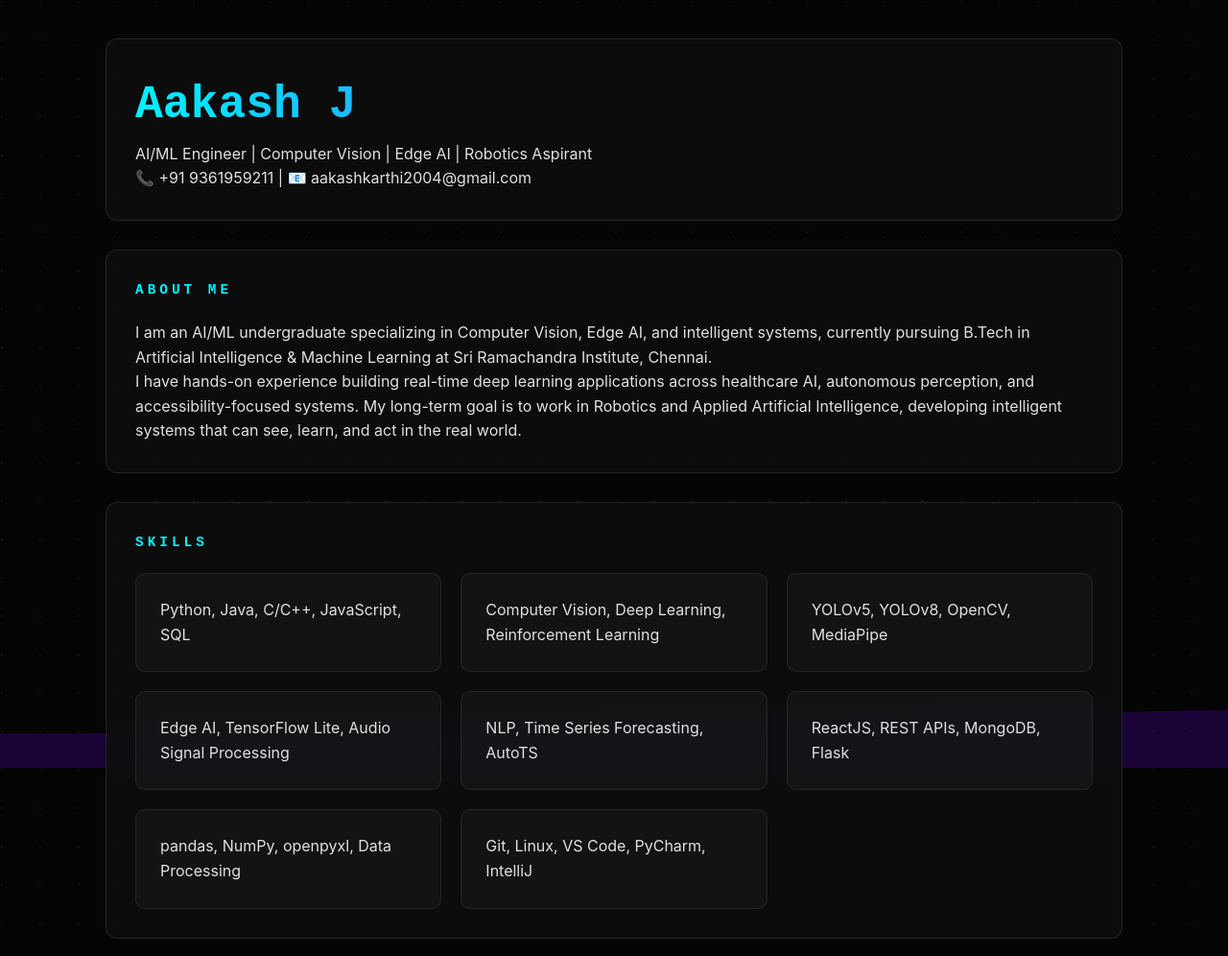
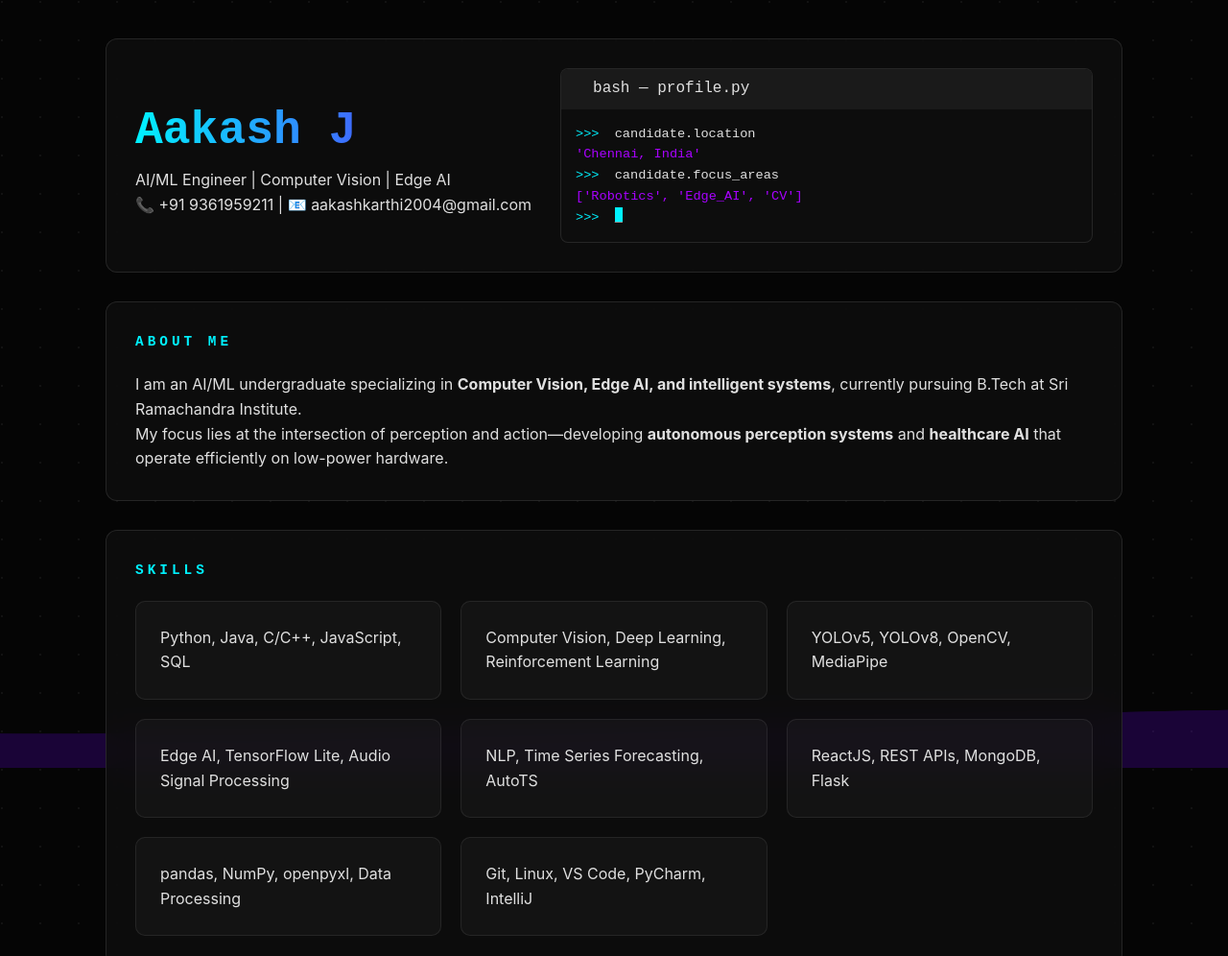
Before and after one commit to DarkAakrin17/portfolio, a plain HTML site: page index.html in a window 1280 px wide. Shown: the top 996 px of the page at 96% size. Drawn offline with Linux system fonts and the light colour scheme.

Commit message:
Refactor header and about section in index.html

```diff
--- a/index.html
+++ b/index.html
@@ -8,23 +8,45 @@
 </head>
 <body>
   <div class="container">
-    <header class="glass">
+  <header class="glass header-flex">
+    <div class="header-text">
       <h1>Aakash J</h1>
-      <p>AI/ML Engineer | Computer Vision | Edge AI | Robotics Aspirant</p>
-      <p>📞 +91 9361959211 | 📧 aakashkarthi2004@gmail.com</p>
+      <p class="tagline">AI/ML Engineer | Computer Vision | Edge AI</p>
+      <div class="contact-info">
+        <span>📞 +91 9361959211</span> | <span>📧 aakashkarthi2004@gmail.com</span>
+      </div>
+    </div>
+
+    <div class="terminal-window">
+      <div class="terminal-header">
+        <div class="terminal-buttons">
+          <span class="dot red"></span>
+          <span class="dot yellow"></span>
+          <span class="dot green"></span>
+        </div>
+        <div class="terminal-title">bash — profile.py</div>
+      </div>
+      <div class="terminal-body">
+        <div class="line"><span class="prompt">>>></span> candidate.location</div>
+        <div class="line output">'Chennai, India'</div>
+        <div class="line"><span class="prompt">>>></span> candidate.focus_areas</div>
+        <div class="line output">['Robotics', 'Edge_AI', 'CV']</div>
+        <div class="line"><span class="prompt">>>></span> <span class="cursor">_</span></div>
+      </div>
+    </div>
   </header>
 
-    <!-- About -->
   <section class="glass section">
+    <div class="accent-line"></div>
     <h2>About Me</h2>
     <p>
-        I am an AI/ML undergraduate specializing in Computer Vision, Edge AI, and intelligent systems, currently pursuing
-        B.Tech in Artificial Intelligence & Machine Learning at Sri Ramachandra Institute, Chennai.
+      I am an AI/ML undergraduate specializing in <strong>Computer Vision, Edge AI, and intelligent systems</strong>,
+      currently pursuing B.Tech at Sri Ramachandra Institute.
     </p>
     <p>
-        I have hands-on experience building real-time deep learning applications across healthcare AI, autonomous perception,
-        and accessibility-focused systems. My long-term goal is to work in Robotics and Applied Artificial Intelligence,
-        developing intelligent systems that can see, learn, and act in the real world.
+      My focus lies at the intersection of perception and action—developing
+      <strong>autonomous perception systems</strong> and <strong>healthcare AI</strong> that operate
+      efficiently on low-power hardware.
     </p>
   </section>
 
```
Lines whose indentation alone changed are shown as unchanged.
